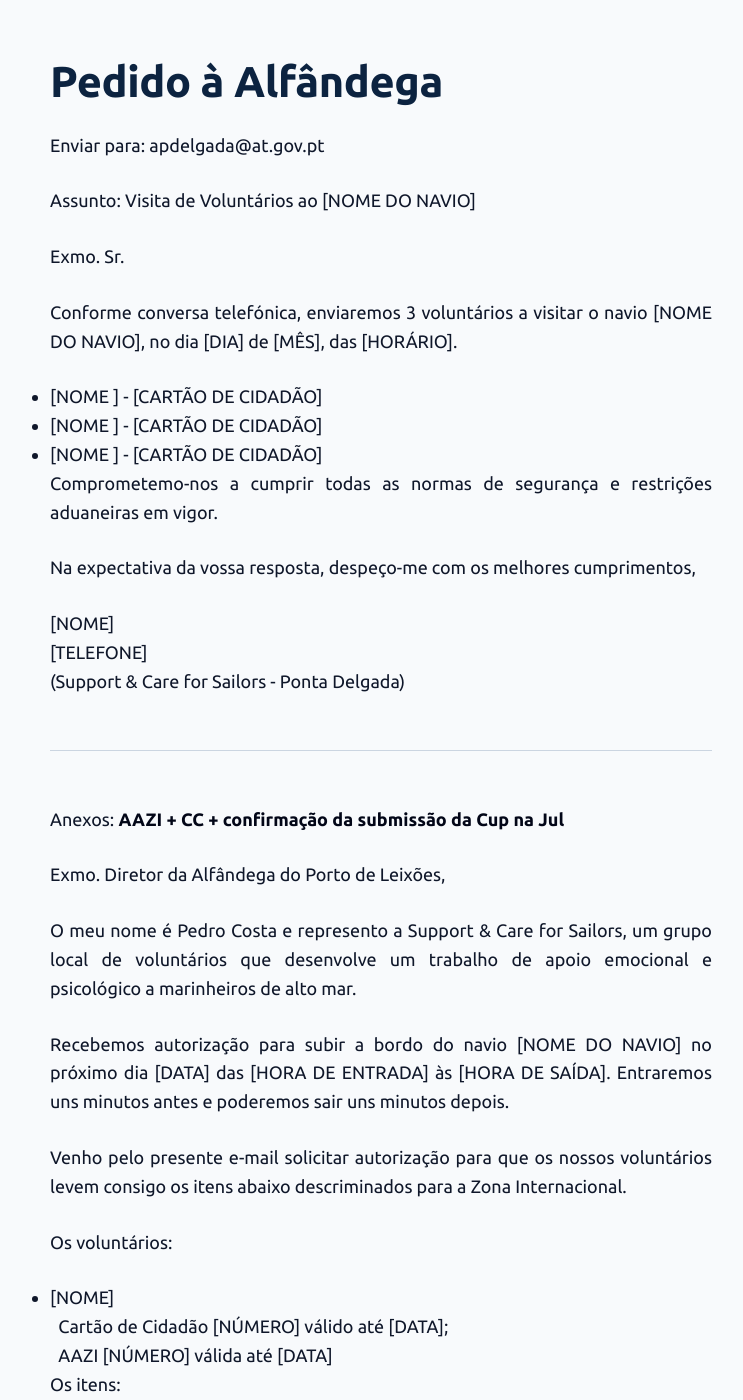
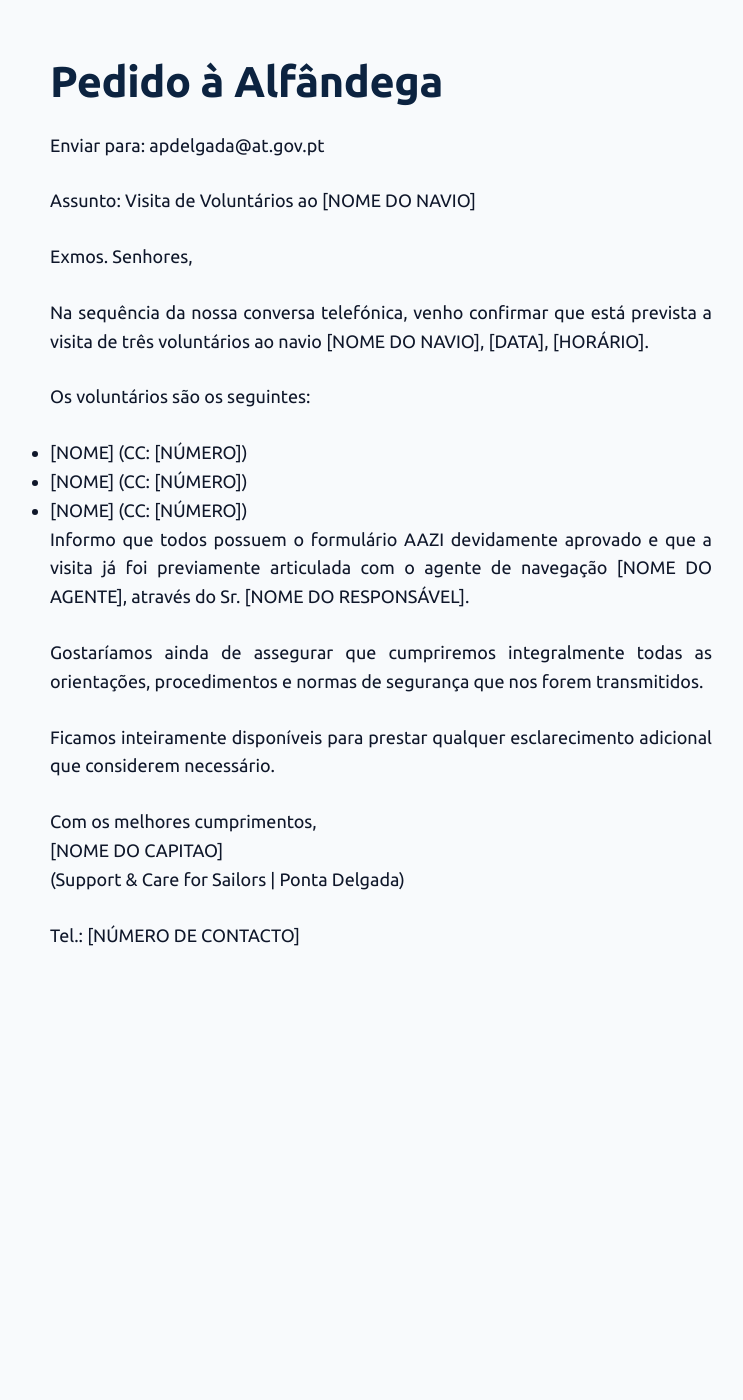
Before and after one commit to tep-pdl/tep-pdl.github.io, a Jekyll site: the page built from secretariado/pedido-a-alfandega.md, in a window 1280 px wide and 1400 px high. Shown: the whole window, without its empty margins (259-1002 px from the left). Built offline with Jekyll 4.4.1, drawn with Linux system fonts in a browser that asks for light colours; our own code applies the rules of GitHub Pages for plain Markdown files; some of the changed text lies outside the part shown.

Commit message:
Update pedido-a-alfandega.md

```diff
--- a/secretariado/pedido-a-alfandega.md
+++ b/secretariado/pedido-a-alfandega.md
@@ -5,63 +5,23 @@ apdelgada@at.gov.pt
 
 Assunto: Visita de Voluntários ao [NOME DO NAVIO]
 
-Exmo. Sr.
+Exmos. Senhores,
 
-Conforme conversa telefónica, enviaremos 3 voluntários a visitar o navio [NOME DO NAVIO], no dia [DIA] de [MÊS], das [HORÁRIO].
+Na sequência da nossa conversa telefónica, venho confirmar que está prevista a visita de três voluntários ao navio [NOME DO NAVIO], [DATA], [HORÁRIO].
 
-- [NOME ] -  [CARTÃO DE CIDADÃO]
-- [NOME ] -  [CARTÃO DE CIDADÃO]
-- [NOME ] -  [CARTÃO DE CIDADÃO]
+Os voluntários são os seguintes:
+- [NOME] (CC: [NÚMERO])
+- [NOME] (CC: [NÚMERO])
+- [NOME] (CC: [NÚMERO])
 
-Comprometemo-nos a cumprir todas as normas de segurança e restrições aduaneiras em vigor.
+Informo que todos possuem o formulário AAZI devidamente aprovado e que a visita já foi previamente articulada com o agente de navegação [NOME DO AGENTE], através do Sr. [NOME DO RESPONSÁVEL].
 
-Na expectativa da vossa resposta, despeço-me com os melhores cumprimentos,
+Gostaríamos ainda de assegurar que cumpriremos integralmente todas as orientações, procedimentos e normas de segurança que nos forem transmitidos.
 
-[NOME]
-[TELEFONE]
-(Support & Care for Sailors - Ponta Delgada)
+Ficamos inteiramente disponíveis para prestar qualquer esclarecimento adicional que considerem necessário.
 
+Com os melhores cumprimentos,
+[NOME DO CAPITAO]
+(Support & Care for Sailors | Ponta Delgada)
 
----
-
-
-Anexos:
-**AAZI + CC + confirmação da submissão da Cup na Jul**
-
-Exmo. Diretor da Alfândega do Porto de Leixões,
-
-O meu nome é Pedro Costa e represento a Support & Care for Sailors, um grupo local de voluntários que desenvolve um trabalho de apoio emocional e psicológico a marinheiros de alto mar.
-
-Recebemos autorização para subir a bordo do navio [NOME DO NAVIO] no próximo dia [DATA] das [HORA DE ENTRADA] às [HORA DE SAÍDA]. Entraremos uns minutos antes e poderemos sair uns minutos depois.
-
-Venho pelo presente e-mail solicitar autorização para que os nossos voluntários levem consigo os itens abaixo descriminados para a Zona Internacional.
-
-Os voluntários:
-- [NOME]
-  Cartão de Cidadão [NÚMERO] válido até [DATA];
-  AAZI [NÚMERO] válida até [DATA]
-
-Os itens:
-- [QUANTIDADE] revistas gratuitas que fazem parte de uma obra mundial de educação bíblica;
-- Tablet pessoal do voluntário [NOME] - [MARCA], n.º série: [NÚMERO];
-- Telemóvel pessoal do voluntário [NOME] - [MARCA] -  n.º série: [NÚMERO];
-
-O objetivo da nossa visita não é comercial. Somos voluntários não remunerados e vamos prestar apoio psicológico e emocional gratuitamente à tripulação.
-
-Em anexo, remete-se cópia dos documentos dos voluntários e das respetivas AAZI.
-
-O agente de navegação, na pessoa de [NOME DO AGENTE] em cópia, disse-nos que irá fazer o pedido CUP na JUL e que depois disso vos notificará em conformidade.
-
-Comprometemo-nos a cumprir todas as normas de segurança e restrições aduaneiras em vigor.
-
-Na expectativa da vossa resposta, despeço-me com os melhores cumprimentos,
-
-[NOME]
-[TELEFONE]
-(Support & Care for Sailors - Ponta Delgada)
-
-
-
----
-
-[<-- Voltar atrás](https://tep-pdl.github.io/secretariado/capitao)
+Tel.: [NÚMERO DE CONTACTO]
```
